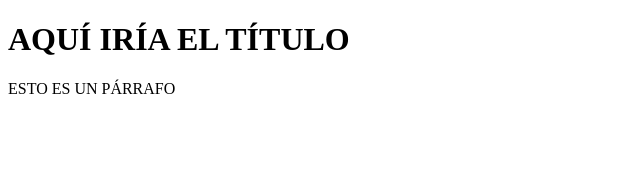
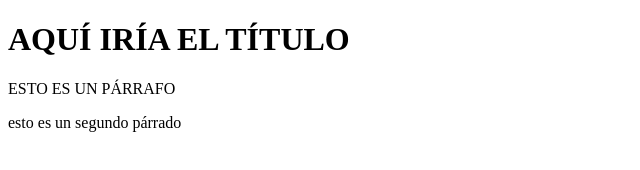
Before and after one commit to stiven26/PROJECTO-GIT3, a plain HTML site: page index.html in a window 1280 px wide. Shown: the whole page, without its empty margins (0-640 px from the left). Drawn offline with Linux system fonts and the light colour scheme.

Commit message:
agregar 2do párrafo

```diff
--- a/index.html
+++ b/index.html
@@ -9,5 +9,6 @@
 <body>
     <h1>AQUÍ IRÍA EL TÍTULO</h1>
     <p>ESTO ES UN PÁRRAFO</p>
+    <p>esto es un segundo párrado</p>
 </body>
 </html>
```
